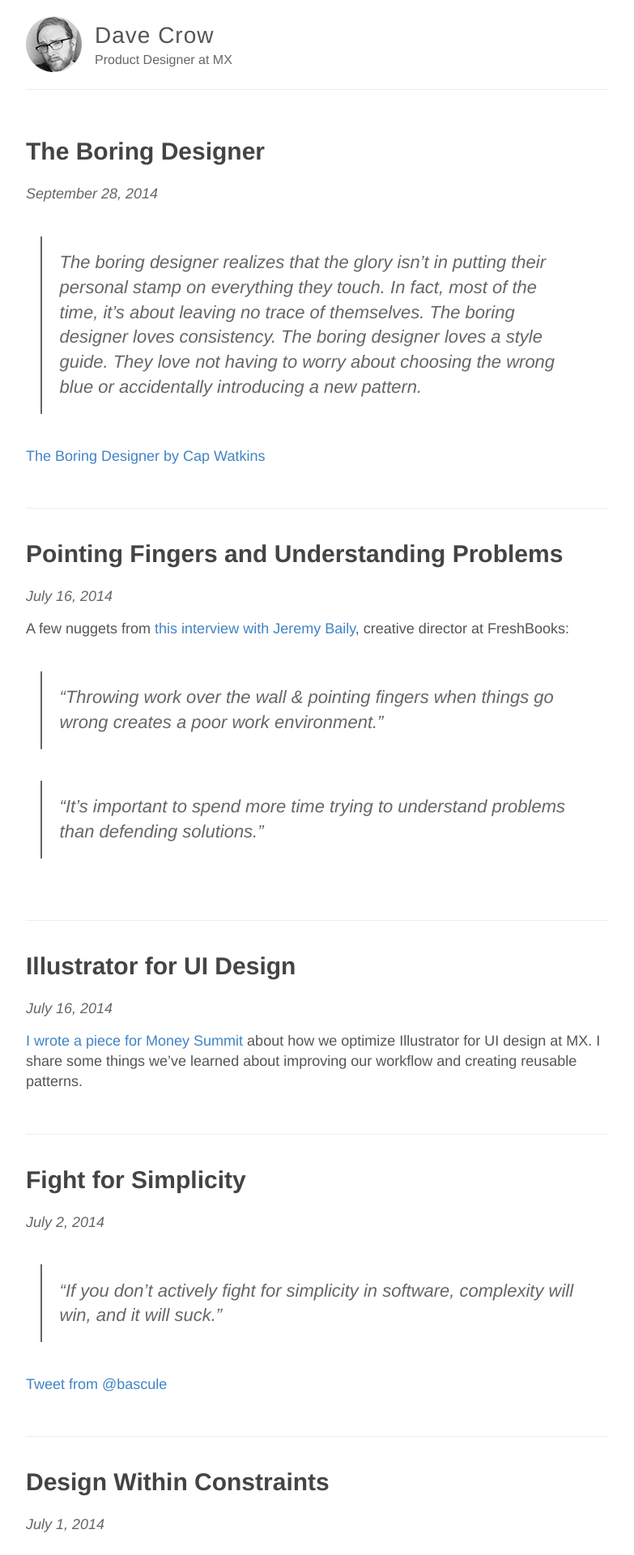
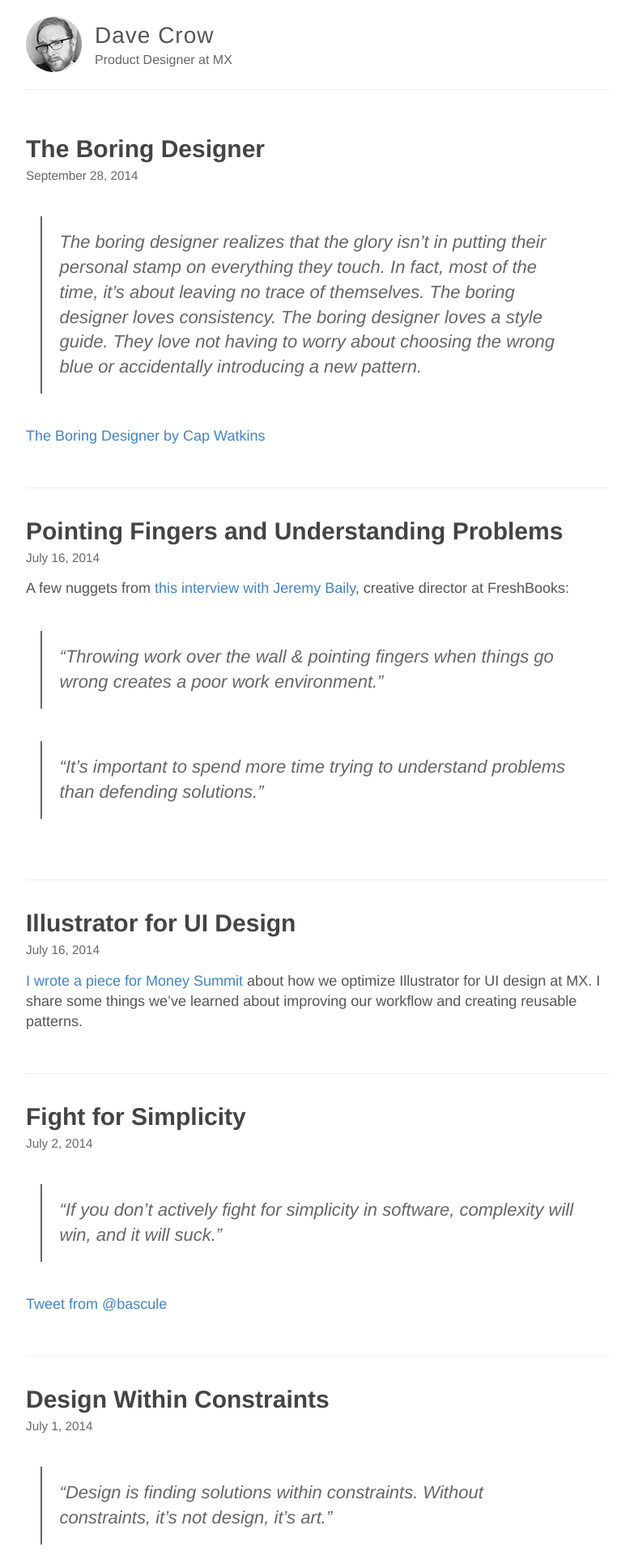
Before and after one commit to davecrow/davecrow.github.io, a Jekyll site: the page built from index.html, in a window 1280 px wide. Shown: the top 1920 px of the page at 81% size, without its empty margins (248-1031 px from the left). Built offline with Jekyll 4.4.1, drawn with Linux system fonts in a browser that asks for light colours.

Commit message:
Adjust post title and date styling

```diff
--- a/_layouts/post.html
+++ b/_layouts/post.html
@@ -3,7 +3,7 @@ layout: default
 ---
 
 <article class="post">
-  <h1>{{ page.title }}</h1>
+  <h1 class="post-title">{{ page.title }}</h1>
   <div class="date">{{ page.date | date: "%B %-d, %Y" }}</div>
 
   <div class="entry">
--- a/index.html
+++ b/index.html
@@ -6,7 +6,7 @@ layout: default
   {% for post in site.posts %}
     <article class="post">
 
-      <h1><a href="{{ site.baseurl }}{{ post.url }}">{{ post.title }}</a></h1>
+      <h1 class="post-title"><a href="{{ site.baseurl }}{{ post.url }}">{{ post.title }}</a></h1>
       <div class="date">{{ post.date | date: "%B %-d, %Y" }}</div>
 
       <div class="entry">
--- a/style.scss
+++ b/style.scss
@@ -111,8 +111,8 @@ img {
 }
 
 .date {
-  font-style: italic;
   color: $gray;
+  font-size: .85em;
 }
 
 // Specify the color of the selection
@@ -266,6 +266,11 @@ nav {
   }
 }
 
+.post-title {
+  line-height: 1.5;
+  margin-bottom: 0;
+}
+
 .wrapper-footer {
   margin-top: 50px;
   border-top: 1px solid #ddd;
```
